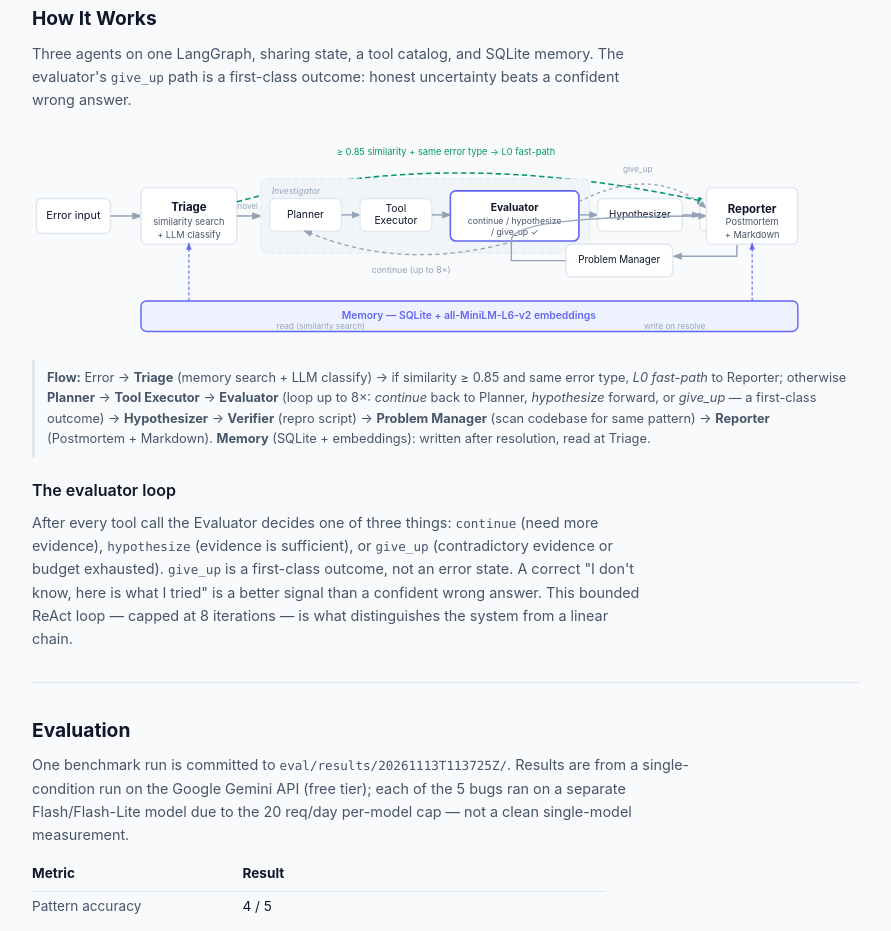
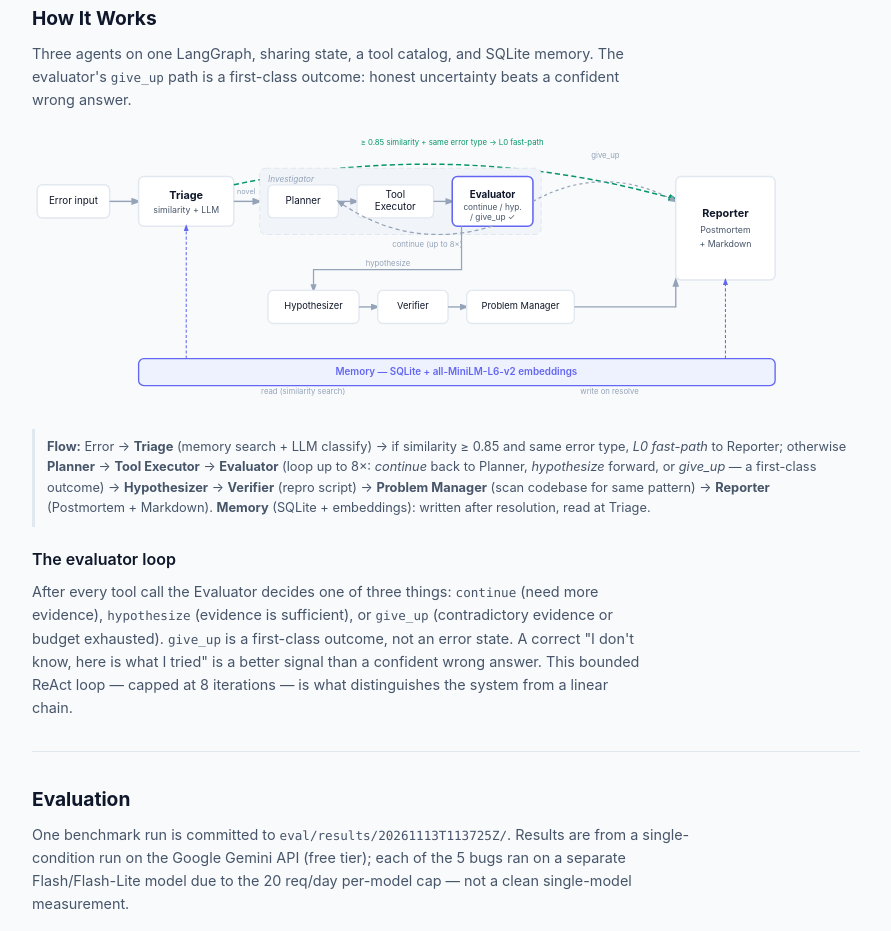
Before and after one commit to dovahkkin1234/zeroops-copilot, a plain HTML site: page site/index.html in a window 1280 px wide. Shown: the part 1276-2207 px from the top of the page, without its empty margins (194-1085 px from the left). Drawn offline with Linux system fonts and the light colour scheme.

Commit message:
fix(site): redesign flowchart SVG to remove all overlaps
- Increase viewBox from 760x195 to 800x272
- Two-row layout: investigation loop on row 1 (Planner/Tool/Evaluator),
  Hypothesizer/Verifier/Problem Manager on row 2
- Reporter is tall (100px) spanning both rows on the right
- Investigator dashed sub-box now cleanly encloses all three nodes
- Continue loop arc (Evaluator→Planner) stays in row 1 above row 2
- Hypothesize path routes cleanly down and left into row 2
- give_up arc from Evaluator right edge to Reporter top
- Problem Manager→Reporter via clean L-shaped path (right then up)
- Memory arrows updated to new node positions

Co-Authored-By: Claude Sonnet 4.6 <noreply@anthropic.com>

```diff
--- a/site/index.html
+++ b/site/index.html
@@ -318,8 +318,8 @@ footer{background:var(--surface);border-top:1px solid var(--border);padding:1.25
   </p>
 
   <div class="arch-wrap">
-    <svg viewBox="0 0 760 195" xmlns="http://www.w3.org/2000/svg"
-         aria-label="Architecture diagram: Error input flows to Triage. A dashed green arc shows the L0 fast-path directly to Reporter. For novel errors, Triage routes into the Investigator sub-graph (Planner, Tool Executor, Evaluator loop), then Hypothesizer, Verifier, Problem Manager, and finally Reporter. Memory spans the bottom, connecting to Triage and Reporter.">
+    <svg viewBox="0 0 800 272" xmlns="http://www.w3.org/2000/svg"
+         aria-label="Architecture diagram: Error input flows to Triage. A dashed green arc shows the L0 fast-path directly to Reporter. For novel errors, Triage routes into the Investigator sub-graph (Planner, Tool Executor, Evaluator loop on row 1), then down to Hypothesizer, Verifier, Problem Manager on row 2, and finally Reporter. Memory spans the bottom, connecting to Triage and Reporter.">
       <defs>
         <marker id="arr" markerWidth="7" markerHeight="7" refX="5" refY="2.5" orient="auto">
           <path d="M0,0 L0,5 L7,2.5 z" fill="#94a3b8"/>
@@ -332,154 +332,153 @@ footer{background:var(--surface);border-top:1px solid var(--border);padding:1.25
         </marker>
       </defs>
 
-      <!-- colour tokens replicated as SVG literal fallbacks -->
-      <!-- boxes: fill #fff/dark-surface, stroke border -->
+      <!-- ── Error input  (row 1, far left) ── -->
+      <rect x="5" y="52" width="70" height="32" rx="5"
+            style="fill:var(--surface);stroke:var(--border);stroke-width:1.4"/>
+      <text x="40" y="68" text-anchor="middle" dominant-baseline="middle"
+            style="font-family:var(--font);font-size:9.5px;fill:var(--text)">Error input</text>
 
-      <!-- ── Input ── -->
-      <rect x="4" y="62" width="68" height="32" rx="5"
-            style="fill:var(--surface);stroke:var(--border);stroke-width:1.4"/>
-      <text x="38" y="78" text-anchor="middle" dominant-baseline="middle"
-            style="font-family:var(--font);font-size:10px;fill:var(--text)">Error input</text>
-
-      <!-- Input → Triage -->
-      <line x1="72" y1="78" x2="99" y2="78"
+      <!-- Error → Triage -->
+      <line x1="75" y1="68" x2="103" y2="68"
             style="stroke:#94a3b8;stroke-width:1.4" marker-end="url(#arr)"/>
 
       <!-- ── Triage ── -->
-      <rect x="100" y="52" width="88" height="52" rx="5"
+      <rect x="103" y="44" width="92" height="48" rx="5"
             style="fill:var(--surface);stroke:var(--border);stroke-width:1.4"/>
-      <text x="144" y="71" text-anchor="middle" dominant-baseline="middle"
+      <text x="149" y="63" text-anchor="middle" dominant-baseline="middle"
             style="font-family:var(--font);font-size:10.5px;font-weight:700;fill:var(--text)">Triage</text>
-      <text x="144" y="84" text-anchor="middle" dominant-baseline="middle"
-            style="font-family:var(--font);font-size:8.5px;fill:var(--text2)">similarity search</text>
-      <text x="144" y="96" text-anchor="middle" dominant-baseline="middle"
-            style="font-family:var(--font);font-size:8.5px;fill:var(--text2)">+ LLM classify</text>
+      <text x="149" y="77" text-anchor="middle" dominant-baseline="middle"
+            style="font-family:var(--font);font-size:8.5px;fill:var(--text2)">similarity + LLM</text>
 
-      <!-- L0 fast-path arc: Triage → Reporter (green dashed) -->
-      <path d="M188,65 Q380,12 618,65" fill="none"
+      <!-- L0 fast-path arc: Triage top-right → Reporter top-left (green dashed) -->
+      <path d="M195,52 Q410,6 622,66" fill="none"
             style="stroke:#059669;stroke-width:1.4;stroke-dasharray:5 3"
             marker-end="url(#arr-g)"/>
-      <text x="380" y="22" text-anchor="middle"
-            style="font-family:var(--font);font-size:8.5px;fill:#059669">≥ 0.85 similarity + same error type → L0 fast-path</text>
+      <text x="406" y="14" text-anchor="middle"
+            style="font-family:var(--font);font-size:7.5px;fill:#059669">≥ 0.85 similarity + same error type → L0 fast-path</text>
 
       <!-- Triage → Investigator (novel) -->
-      <line x1="188" y1="78" x2="209" y2="78"
+      <line x1="195" y1="68" x2="220" y2="68"
             style="stroke:#94a3b8;stroke-width:1.4" marker-end="url(#arr)"/>
-      <text x="198" y="72" text-anchor="middle"
-            style="font-family:var(--font);font-size:7.5px;fill:var(--text3)">novel</text>
+      <text x="207" y="61" text-anchor="middle"
+            style="font-family:var(--font);font-size:7px;fill:var(--text3)">novel</text>
 
-      <!-- ── Investigator sub-graph ── -->
-      <rect x="210" y="44" width="302" height="68" rx="6"
+      <!-- ── Investigator dashed sub-box (row 1) ── -->
+      <rect x="220" y="36" width="272" height="64" rx="6"
             style="fill:var(--bg2);stroke:var(--border);stroke-width:1;stroke-dasharray:5 3"/>
-      <text x="220" y="56" dominant-baseline="middle"
+      <text x="228" y="47" dominant-baseline="middle"
             style="font-family:var(--font);font-size:8px;font-style:italic;fill:var(--text3)">Investigator</text>
 
       <!-- Planner -->
-      <rect x="218" y="62" width="66" height="30" rx="5"
+      <rect x="228" y="52" width="68" height="32" rx="5"
             style="fill:var(--surface);stroke:var(--border);stroke-width:1.3"/>
-      <text x="251" y="77" text-anchor="middle" dominant-baseline="middle"
+      <text x="262" y="68" text-anchor="middle" dominant-baseline="middle"
             style="font-family:var(--font);font-size:9.5px;fill:var(--text)">Planner</text>
 
       <!-- Planner → Tool Executor -->
-      <line x1="284" y1="77" x2="300" y2="77"
+      <line x1="296" y1="68" x2="314" y2="68"
             style="stroke:#94a3b8;stroke-width:1.3" marker-end="url(#arr)"/>
 
       <!-- Tool Executor -->
-      <rect x="301" y="62" width="66" height="30" rx="5"
+      <rect x="314" y="52" width="74" height="32" rx="5"
             style="fill:var(--surface);stroke:var(--border);stroke-width:1.3"/>
-      <text x="334" y="72" text-anchor="middle" dominant-baseline="middle"
+      <text x="351" y="62" text-anchor="middle" dominant-baseline="middle"
             style="font-family:var(--font);font-size:9.5px;fill:var(--text)">Tool</text>
-      <text x="334" y="83" text-anchor="middle" dominant-baseline="middle"
+      <text x="351" y="74" text-anchor="middle" dominant-baseline="middle"
             style="font-family:var(--font);font-size:9.5px;fill:var(--text)">Executor</text>
 
       <!-- Tool Executor → Evaluator -->
-      <line x1="367" y1="77" x2="383" y2="77"
+      <line x1="388" y1="68" x2="406" y2="68"
             style="stroke:#94a3b8;stroke-width:1.3" marker-end="url(#arr)"/>
 
-      <!-- Evaluator -->
-      <rect x="384" y="55" width="118" height="46" rx="5"
+      <!-- Evaluator (highlighted — the agentic heart) -->
+      <rect x="406" y="44" width="78" height="48" rx="5"
             style="fill:var(--surface);stroke:var(--primary);stroke-width:1.5"/>
-      <text x="443" y="71" text-anchor="middle" dominant-baseline="middle"
+      <text x="445" y="62" text-anchor="middle" dominant-baseline="middle"
             style="font-family:var(--font);font-size:9.5px;font-weight:700;fill:var(--text)">Evaluator</text>
-      <text x="443" y="83" text-anchor="middle" dominant-baseline="middle"
-            style="font-family:var(--font);font-size:8px;fill:var(--text2)">continue / hypothesize</text>
-      <text x="443" y="93" text-anchor="middle" dominant-baseline="middle"
+      <text x="445" y="74" text-anchor="middle" dominant-baseline="middle"
+            style="font-family:var(--font);font-size:8px;fill:var(--text2)">continue / hyp.</text>
+      <text x="445" y="84" text-anchor="middle" dominant-baseline="middle"
             style="font-family:var(--font);font-size:8px;fill:var(--text2)">/ give_up ✓</text>
 
-      <!-- Loop back arc: Evaluator → Planner (continue) -->
-      <path d="M443,101 Q340,130 251,92" fill="none"
+      <!-- Continue arc: bottom of Evaluator → right edge of Planner (loop back) -->
+      <path d="M445,92 Q364,116 296,68" fill="none"
             style="stroke:#94a3b8;stroke-width:1.2;stroke-dasharray:4 3"
             marker-end="url(#arr)"/>
-      <text x="348" y="130" text-anchor="middle"
-            style="font-family:var(--font);font-size:8px;fill:var(--text3)">continue (up to 8×)</text>
+      <text x="382" y="112" text-anchor="middle"
+            style="font-family:var(--font);font-size:7.5px;fill:var(--text3)">continue (up to 8×)</text>
 
-      <!-- Evaluator → Hypothesizer (hypothesize) -->
-      <line x1="502" y1="77" x2="518" y2="77"
-            style="stroke:#94a3b8;stroke-width:1.3" marker-end="url(#arr)"/>
+      <!-- give_up: Evaluator right → Reporter (dashed) -->
+      <path d="M484,68 Q553,30 622,68" fill="none"
+            style="stroke:#94a3b8;stroke-width:1.2;stroke-dasharray:3 3"
+            marker-end="url(#arr)"/>
+      <text x="554" y="26" text-anchor="middle"
+            style="font-family:var(--font);font-size:7.5px;fill:var(--text3)">give_up</text>
 
-      <!-- ── Hypothesizer ── -->
-      <rect x="519" y="62" width="78" height="30" rx="5"
+      <!-- Hypothesize: Evaluator bottom-left → down → left → Hypothesizer top (row 2) -->
+      <path d="M415,92 L415,134 L272,134 L272,154" fill="none"
+            style="stroke:#94a3b8;stroke-width:1.2"
+            marker-end="url(#arr)"/>
+      <text x="344" y="130" text-anchor="middle"
+            style="font-family:var(--font);font-size:7.5px;fill:var(--text3)">hypothesize</text>
+
+      <!-- ── Row 2: Hypothesizer ── -->
+      <rect x="228" y="154" width="88" height="32" rx="5"
             style="fill:var(--surface);stroke:var(--border);stroke-width:1.3"/>
-      <text x="558" y="77" text-anchor="middle" dominant-baseline="middle"
+      <text x="272" y="170" text-anchor="middle" dominant-baseline="middle"
             style="font-family:var(--font);font-size:9px;fill:var(--text)">Hypothesizer</text>
 
       <!-- Hypothesizer → Verifier -->
-      <line x1="597" y1="77" x2="612" y2="77"
+      <line x1="316" y1="170" x2="334" y2="170"
             style="stroke:#94a3b8;stroke-width:1.3" marker-end="url(#arr)"/>
 
       <!-- ── Verifier ── -->
-      <rect x="613" y="62" width="68" height="30" rx="5"
+      <rect x="334" y="154" width="68" height="32" rx="5"
             style="fill:var(--surface);stroke:var(--border);stroke-width:1.3"/>
-      <text x="647" y="77" text-anchor="middle" dominant-baseline="middle"
+      <text x="368" y="170" text-anchor="middle" dominant-baseline="middle"
             style="font-family:var(--font);font-size:9px;fill:var(--text)">Verifier</text>
 
-      <!-- Verifier → Problem Manager (down then right) -->
-      <path d="M647,92 L647,115 L590,115" fill="none"
+      <!-- Verifier → Problem Manager -->
+      <line x1="402" y1="170" x2="420" y2="170"
             style="stroke:#94a3b8;stroke-width:1.3" marker-end="url(#arr)"/>
 
       <!-- ── Problem Manager ── -->
-      <rect x="490" y="104" width="98" height="30" rx="5"
+      <rect x="420" y="154" width="104" height="32" rx="5"
             style="fill:var(--surface);stroke:var(--border);stroke-width:1.3"/>
-      <text x="539" y="119" text-anchor="middle" dominant-baseline="middle"
+      <text x="472" y="170" text-anchor="middle" dominant-baseline="middle"
             style="font-family:var(--font);font-size:9px;fill:var(--text)">Problem Manager</text>
 
-      <!-- Problem Manager → Reporter -->
-      <path d="M490,119 L440,119 L440,100 Q440,78 618,78" fill="none"
-            style="stroke:#94a3b8;stroke-width:1.3" marker-end="url(#arr)"/>
+      <!-- Problem Manager → Reporter (right then up into Reporter bottom) -->
+      <path d="M524,170 L622,170 L622,144" fill="none"
+            style="stroke:#94a3b8;stroke-width:1.3"
+            marker-end="url(#arr)"/>
 
-      <!-- give_up path: Evaluator → Reporter (dashed) -->
-      <path d="M502,65 Q570,30 618,70" fill="none"
-            style="stroke:#94a3b8;stroke-width:1.2;stroke-dasharray:3 3"
-            marker-end="url(#arr)"/>
-      <text x="556" y="38" text-anchor="middle"
-            style="font-family:var(--font);font-size:7.5px;fill:var(--text3)">give_up</text>
-
-      <!-- ── Reporter ── -->
-      <rect x="619" y="52" width="84" height="52" rx="5"
+      <!-- ── Reporter (right side, tall, spans both rows) ── -->
+      <rect x="622" y="44" width="96" height="100" rx="5"
             style="fill:var(--surface);stroke:var(--border);stroke-width:1.4"/>
-      <text x="661" y="72" text-anchor="middle" dominant-baseline="middle"
+      <text x="670" y="80" text-anchor="middle" dominant-baseline="middle"
             style="font-family:var(--font);font-size:10.5px;font-weight:700;fill:var(--text)">Reporter</text>
-      <text x="661" y="84" text-anchor="middle" dominant-baseline="middle"
+      <text x="670" y="96" text-anchor="middle" dominant-baseline="middle"
             style="font-family:var(--font);font-size:8.5px;fill:var(--text2)">Postmortem</text>
-      <text x="661" y="96" text-anchor="middle" dominant-baseline="middle"
+      <text x="670" y="110" text-anchor="middle" dominant-baseline="middle"
             style="font-family:var(--font);font-size:8.5px;fill:var(--text2)">+ Markdown</text>
 
       <!-- ── Memory bar ── -->
-      <rect x="100" y="156" width="603" height="28" rx="5"
+      <rect x="103" y="220" width="615" height="26" rx="5"
             style="fill:var(--primary-bg);stroke:var(--primary);stroke-width:1.3"/>
-      <text x="401" y="170" text-anchor="middle" dominant-baseline="middle"
+      <text x="410" y="233" text-anchor="middle" dominant-baseline="middle"
             style="font-family:var(--font);font-size:9.5px;font-weight:600;fill:var(--primary)">Memory — SQLite + all-MiniLM-L6-v2 embeddings</text>
-      <text x="265" y="182" text-anchor="middle"
+      <text x="262" y="254" text-anchor="middle"
             style="font-family:var(--font);font-size:7.5px;fill:var(--text3)">read (similarity search)</text>
-      <text x="590" y="182" text-anchor="middle"
+      <text x="558" y="254" text-anchor="middle"
             style="font-family:var(--font);font-size:7.5px;fill:var(--text3)">write on resolve</text>
 
       <!-- Memory ↑ Triage -->
-      <line x1="144" y1="156" x2="144" y2="104"
+      <line x1="149" y1="220" x2="149" y2="92"
             style="stroke:var(--primary);stroke-width:1;stroke-dasharray:3 2"
             marker-end="url(#arr-p)"/>
       <!-- Memory ↑ Reporter -->
-      <line x1="661" y1="156" x2="661" y2="104"
+      <line x1="670" y1="220" x2="670" y2="144"
             style="stroke:var(--primary);stroke-width:1;stroke-dasharray:3 2"
             marker-end="url(#arr-p)"/>
 
```
